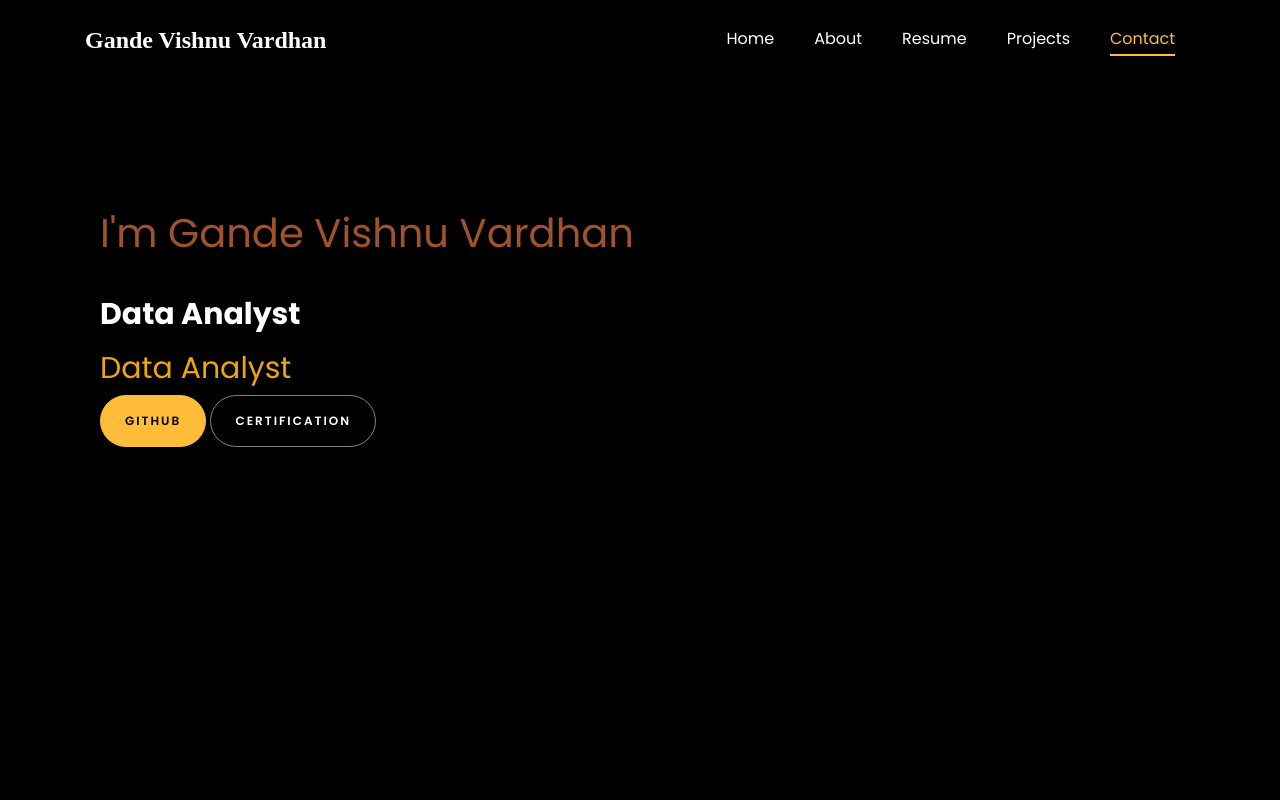
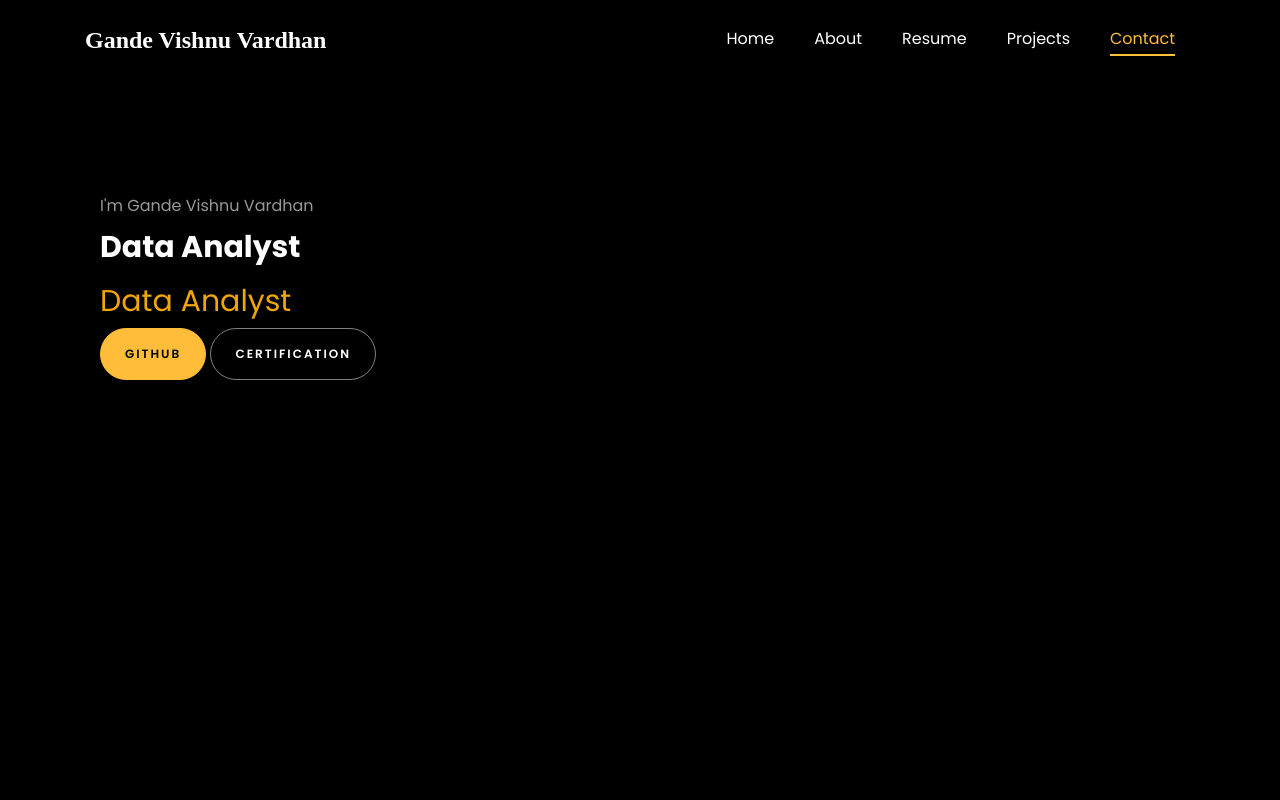
Before and after one commit to GandeVishnu/GandeVishnuVardhan, a plain HTML site: page index.html in a window 1280 px wide. Shown: the top 800 px of the page. Drawn offline with Linux system fonts and the light colour scheme; files whose address does not match are found by name.

Commit message:
Update index.html

```diff
--- a/index.html
+++ b/index.html
@@ -153,8 +153,8 @@
 		          	<div class="text">
 		          		<span class="subheading">Hello!</span>
 
-			            <h1 class="mb-4 mt-3">I'm <span>Gande Vishnu Vardhan</span></h1>
-
+			            <h21 class="mb-4 mt-3">I'm <span>Gande Vishnu Vardhan</span></h21>
+						<br>
 						<!-- Element to contain animated typing -->
 						<span id="typing-animation"></span>
 
```
